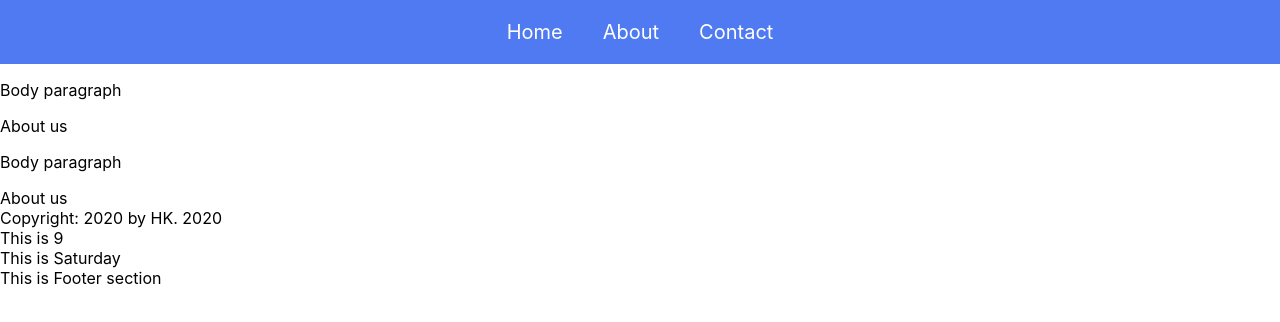
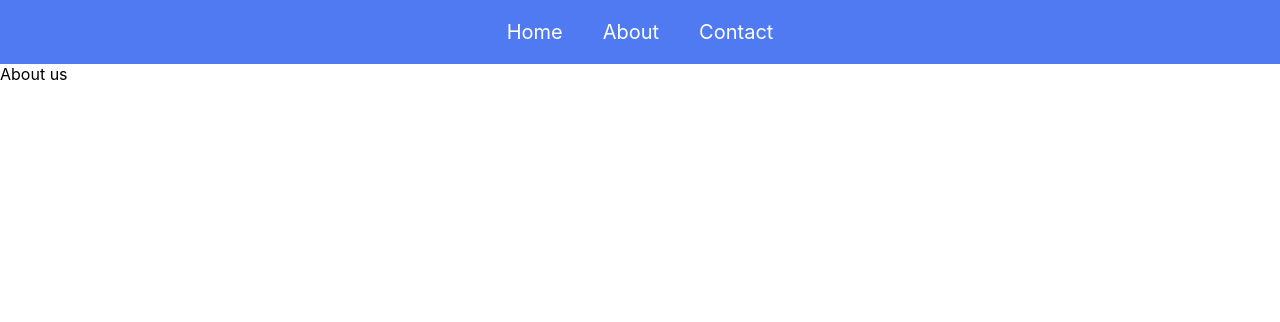
Before and after one commit to hkhual/Shalom_Zomi, a React (Create React App) app: page /About in a window 1280 px wide. Shown: the top 322 px of the page. Built offline with nearby package versions, Linux system fonts and the light colour scheme.

Commit message:
updated header link with Ract Router dom

```diff
--- a/src/App.js
+++ b/src/App.js
@@ -1,19 +1,41 @@
 import React, { Component } from "react";
 import "./App.css";
+import {
+  BrowserRouter as Router,
+  Switch,
+  Route,
+  Link
+} from 'react-router-dom';
 import Body from "./components/Body";
-import Header from "./components/Header";
-import Footer from "./components/Footer";
 import About from './components/About';
+import Contact from './components/Contact';
+import NotFound from './components/NotFound';
 
 class App extends Component {
   render() {
     return (
-      <div>
-        <Header />
-        <Body />
-        <About />
-        <Footer />
-      </div>
+      <Router>
+        <div className="App">
+          <div className="header-link">
+            <Link to="/">Home</Link>
+            <Link to="/About">About</Link>
+            <Link to="/Contact">Contact</Link>
+          </div>
+        </div>
+        <Switch>
+          <Route
+            exact
+            path="/"
+            component={Body} />
+          <Route
+            path="/About"
+            component={About} />
+          <Route
+            path="/Contact"
+            component={Contact} />
+          <Route component={NotFound} />
+        </Switch>
+      </Router>
     );
   }
 }
--- a/src/components/Body.js
+++ b/src/components/Body.js
@@ -5,6 +5,7 @@ class Body extends Component {
     return (
       <div>
         <p>Body paragraph</p>
+        <p>Sample paragraph body</p>
       </div>
     );
   }
--- a/src/components/Header.js
+++ /dev/null
@@ -1,38 +0,0 @@
-import React, { Component } from "react";
-import About from './About';
-import Body from './Body';
-import Contact from './Contact';
-import {
-  BrowserRouter as Router,
-  Switch,
-  Route,
-  Link
-} from 'react-router-dom';
-
-class Header extends Component {
-  render(){
-    return (
-      <Router>
-        <div className="App">
-            <div className="header-link">
-              <Link to="/">Home</Link>
-              <Link to="/About">About</Link>
-              <Link to="/Contact">Contact</Link>
-            </div>
-          </div>
-            <Route
-              path="/"
-              component={Body} />
-            <Route
-              path="/About"
-              component={About} />
-            <Route
-              path="/Contact"
-              component={Contact} />
-
-      </Router>
-    );
-  }
-}
-
-export default Header;
--- /dev/null
+++ b/src/components/NotFound.js
@@ -0,0 +1,5 @@
+import React from 'react';
+
+const NotFound = () => <h1>Not Found</h1>
+
+export default NotFound;
```
